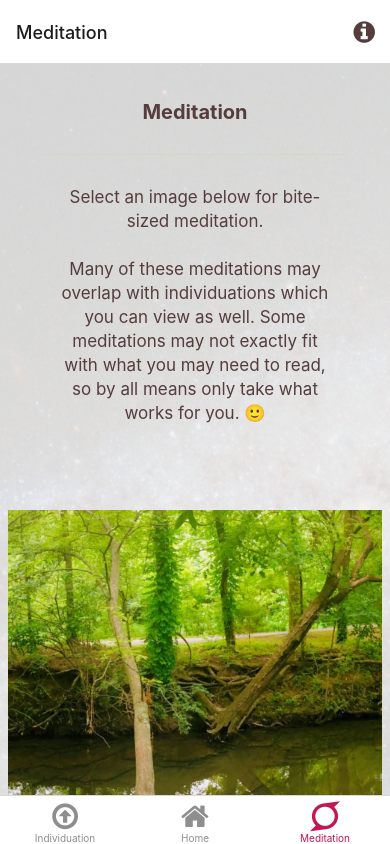
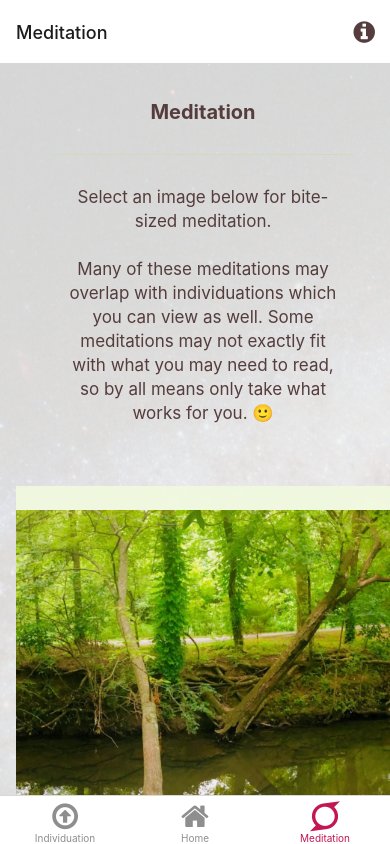
Before and after one commit to pjnalls/forzen-rn, a React Native app: screen /Meditation in a window 390 px wide. Built offline with nearby package versions, Linux system fonts and the light colour scheme; what expo-linking would draw is missing.

Commit message:
Resolve routing and `key` issues.

```diff
--- a/app.json
+++ b/app.json
@@ -5,7 +5,7 @@
     "version": "1.0.0",
     "orientation": "portrait",
     "icon": "./assets/images/icon.png",
-    "scheme": "myapp",
+    "scheme": "forzen-rn",
     "userInterfaceStyle": "automatic",
     "splash": {
       "image": "./assets/images/splash.png",
@@ -15,9 +15,7 @@
     "updates": {
       "fallbackToCacheTimeout": 0
     },
-    "assetBundlePatterns": [
-      "**/*"
-    ],
+    "assetBundlePatterns": ["**/*"],
     "ios": {
       "supportsTablet": true
     },
--- a/navigation/LinkingConfiguration.ts
+++ b/navigation/LinkingConfiguration.ts
@@ -4,31 +4,30 @@
  * https://reactnavigation.org/docs/configuring-links
  */
 
-import { LinkingOptions } from '@react-navigation/native';
-import * as Linking from 'expo-linking';
+import { LinkingOptions } from "@react-navigation/native";
+import * as Linking from "expo-linking";
 
-import { RootStackParamList } from '../types';
+import { RootStackParamList } from "../types";
 
-const linking: LinkingOptions<RootStackParamList> = {
-  prefixes: [Linking.createURL('/')],
+export const linking: LinkingOptions<RootStackParamList> = {
+  prefixes: [Linking.createURL("/")],
   config: {
     screens: {
       Root: {
         screens: {
+          Home: "*",
           Individuation: {
             screens: {
-              IndividuationScreen: 'one',
+              IndividuationScreen: "one",
             },
           },
           Meditation: {
             screens: {
-              MeditationScreen: 'two',
+              MeditationScreen: "two",
             },
           },
         },
       },
-      Modal: 'modal',
-      NotFound: '*',
     },
   },
 };
--- a/navigation/index.tsx
+++ b/navigation/index.tsx
@@ -12,7 +12,7 @@ import {
 } from "@react-navigation/native";
 import { createNativeStackNavigator } from "@react-navigation/native-stack";
 import * as React from "react";
-import { ColorSchemeName, Pressable } from "react-native";
+import { ColorSchemeName, Pressable, Text } from "react-native";
 
 import Colors from "../constants/Colors";
 import useColorScheme from "../hooks/useColorScheme";
@@ -21,12 +21,11 @@ import NotFoundScreen from "../screens/NotFoundScreen";
 import IndividuationScreen from "../screens/individuations/IndividuationScreen";
 import MeditationScreen from "../screens/meditations/MeditationScreen";
 import {
-  Post,
   RootStackParamList,
   RootTabParamList,
   RootTabScreenProps,
 } from "../types";
-import LinkingConfiguration from "./LinkingConfiguration";
+import { linking } from "./LinkingConfiguration";
 import IndividuationInfoScreen from "../screens/individuations/IndividuationInfoScreen";
 import MeditationInfoScreen from "../screens/meditations/MeditationInfoScreen";
 import IndividuationPostScreen from "../screens/individuations/IndividuationPostScreen";
@@ -39,7 +38,8 @@ export default function Navigation({
 }) {
   return (
     <NavigationContainer
-      linking={LinkingConfiguration}
+      linking={linking}
+      fallback={<Text>Loading...</Text>}
       theme={colorScheme === "dark" ? DarkTheme : DefaultTheme}
     >
       <RootNavigator />
@@ -60,6 +60,11 @@ function RootNavigator() {
         name="Root"
         component={BottomTabNavigator}
         options={{ headerShown: false }}
+      />
+      <Stack.Screen
+        name="Home"
+        component={HomeScreen}
+        options={{ title: "Home" }}
       />
       <Stack.Screen
         name="NotFound"
--- a/screens/HomeScreen.tsx
+++ b/screens/HomeScreen.tsx
@@ -5,7 +5,6 @@ import { Text, View } from "../components/Themed";
 import Colors from "../constants/Colors";
 import { sources } from "../data/sources";
 import useColorScheme from "../hooks/useColorScheme";
-import { RootTabScreenProps } from "../types";
 
 export default function HomeScreen() {
   const colorScheme = useColorScheme();
--- a/screens/NotFoundScreen.tsx
+++ b/screens/NotFoundScreen.tsx
@@ -1,14 +1,24 @@
-import { StyleSheet, TouchableOpacity } from 'react-native';
+import { StyleSheet, TouchableOpacity } from "react-native";
 
-import { Text, View } from '../components/Themed';
-import { RootStackScreenProps } from '../types';
+import { Text, View } from "../components/Themed";
+import Colors from "../constants/Colors";
+import useColorScheme from "../hooks/useColorScheme";
+import { RootStackScreenProps } from "../types";
 
-export default function NotFoundScreen({ navigation }: RootStackScreenProps<'NotFound'>) {
+export default function NotFoundScreen({
+  navigation,
+}: RootStackScreenProps<"NotFound">) {
+  const colorScheme = useColorScheme();
   return (
     <View style={styles.container}>
       <Text style={styles.title}>This screen doesn't exist.</Text>
-      <TouchableOpacity onPress={() => navigation.replace('Root')} style={styles.link}>
-        <Text style={styles.linkText}>Go to home screen!</Text>
+      <TouchableOpacity
+        onPress={() => navigation.replace("Root")}
+        style={styles.link}
+      >
+        <Text style={{ ...styles.linkText, color: Colors[colorScheme].tint }}>
+          Go to home screen!
+        </Text>
       </TouchableOpacity>
     </View>
   );
@@ -17,13 +27,13 @@ export default function NotFoundScreen({ navigation }: RootStackScreenProps<'Not
 const styles = StyleSheet.create({
   container: {
     flex: 1,
-    alignItems: 'center',
-    justifyContent: 'center',
+    alignItems: "center",
+    justifyContent: "center",
     padding: 20,
   },
   title: {
     fontSize: 20,
-    fontWeight: 'bold',
+    fontWeight: "bold",
   },
   link: {
     marginTop: 15,
@@ -31,6 +41,5 @@ const styles = StyleSheet.create({
   },
   linkText: {
     fontSize: 14,
-    color: '#2e78b7',
   },
 });
--- a/screens/individuations/IndividuationScreen.tsx
+++ b/screens/individuations/IndividuationScreen.tsx
@@ -46,12 +46,13 @@ export default function IndividuationScreen({
               lightColor="#rgba(255,255,255,0)"
               darkColor="rgba(255,255,255,0)"
             />
-            {individuations.map((individuation) => (
-              <>
+            {individuations.map((individuation, index) => (
+              <View key={`i-${index}-${individuation.imageName}`}>
                 <View
                   style={styles.imageSeparator}
                   lightColor="#rgba(255,255,255,0)"
                   darkColor="rgba(255,255,255,0)"
+
                 />
                 <Pressable
                   onPress={() =>
@@ -62,14 +63,14 @@ export default function IndividuationScreen({
                   style={({ pressed }) => ({
                     opacity: pressed ? 0.5 : 1,
                   })}
-                  key={individuation.imageName}
+
                 >
                   <Image
                     source={sources.get(individuation.imageName)}
                     style={styles.image}
                   />
                 </Pressable>
-              </>
+              </View>
             ))}
             <View
               style={styles.separator}
@@ -91,9 +92,11 @@ const styles = StyleSheet.create({
     justifyContent: "center",
     backgroundColor: "transparent",
     paddingTop: StatusBar.currentHeight,
+    paddingLeft: 16,
   },
   scrollView: {
     marginHorizontal: 20,
+    backgroundColor: "transparent",
   },
   imageBackground: {
     flex: 1,
@@ -104,6 +107,7 @@ const styles = StyleSheet.create({
     width: Dimensions.get("window").width - 16,
     height: Dimensions.get("window").width - 16,
     alignSelf: "center",
+    backgroundColor: "transparent",
   },
   title: {
     marginTop: 36,
@@ -120,5 +124,6 @@ const styles = StyleSheet.create({
   imageSeparator: {
     padding: 4,
     width: "80%",
+    backgroundColor: "transparent",
   },
 });
--- a/screens/meditations/MeditationScreen.tsx
+++ b/screens/meditations/MeditationScreen.tsx
@@ -46,8 +46,8 @@ export default function MeditationScreen({
               lightColor="#rgba(255,255,255,0)"
               darkColor="rgba(255,255,255,0)"
             />
-            {meditations.map((meditation) => (
-              <>
+            {meditations.map((meditation, index) => (
+              <View key={`m-${index}-${meditation.imageName}`}>
                 <View
                   style={styles.imageSeparator}
                   lightColor="#rgba(255,255,255,0)"
@@ -62,14 +62,13 @@ export default function MeditationScreen({
                   style={({ pressed }) => ({
                     opacity: pressed ? 0.5 : 1,
                   })}
-                  key={meditation.imageName}
                 >
                   <Image
                     source={sources.get(meditation.imageName)}
                     style={styles.image}
                   />
                 </Pressable>
-              </>
+              </View>
             ))}
             <View
               style={styles.separator}
@@ -91,9 +90,11 @@ const styles = StyleSheet.create({
     justifyContent: "center",
     backgroundColor: "transparent",
     paddingTop: StatusBar.currentHeight,
+    paddingLeft: 16,
   },
   scrollView: {
     marginHorizontal: 20,
+    backgroundColor: "transparent",
   },
   imageBackground: {
     flex: 1,
@@ -104,6 +105,7 @@ const styles = StyleSheet.create({
     width: Dimensions.get("window").width - 16,
     height: Dimensions.get("window").width - 16,
     alignSelf: "center",
+    backgroundColor: "transparent",
   },
   title: {
     marginTop: 36,
@@ -120,5 +122,6 @@ const styles = StyleSheet.create({
   imageSeparator: {
     padding: 4,
     width: "80%",
+    backgroundColor: "transparent",
   },
 });
--- a/types.tsx
+++ b/types.tsx
@@ -22,6 +22,7 @@ export type RootStackParamList = {
   "Meditation Information": undefined;
   "Individuation Post": Post;
   "Meditation Post": Post;
+  Home: undefined;
   NotFound: undefined;
 };
 
```
